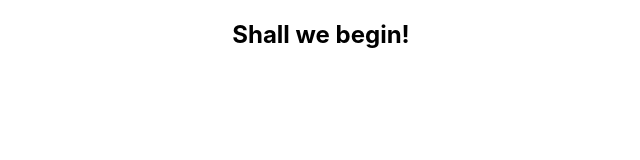
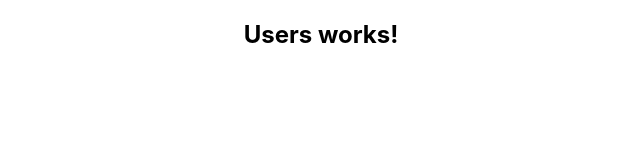
Before and after one commit to subdit/react-search-place, a React (Create React App) app in the folder search-place-app/: page / in a window 1280 px wide. Shown: the top 160 px of the page, without its empty margins (319-959 px from the left). Built offline with nearby package versions, Linux system fonts and the light colour scheme.

Commit message:
modified app.js file

```diff
--- a/search-place-app/src/App.js
+++ b/search-place-app/src/App.js
@@ -1,7 +1,15 @@
 import React from "react"
+import { BrowserRouter as Router, Route } from "react-router-dom"
+import Users from "./user/pages/Users"
 
 function App() {
-  return <h2>Shall we begin!</h2>
+  return (
+    <Router>
+      <Route path='/'>
+        <Users />
+      </Route>
+    </Router>
+  )
 }
 
 export default App
--- /dev/null
+++ b/search-place-app/src/user/pages/Users.js
@@ -0,0 +1,6 @@
+import React from "react"
+
+const Users = () => {
+  return <h2>Users works! </h2>
+}
+export default Users
```
